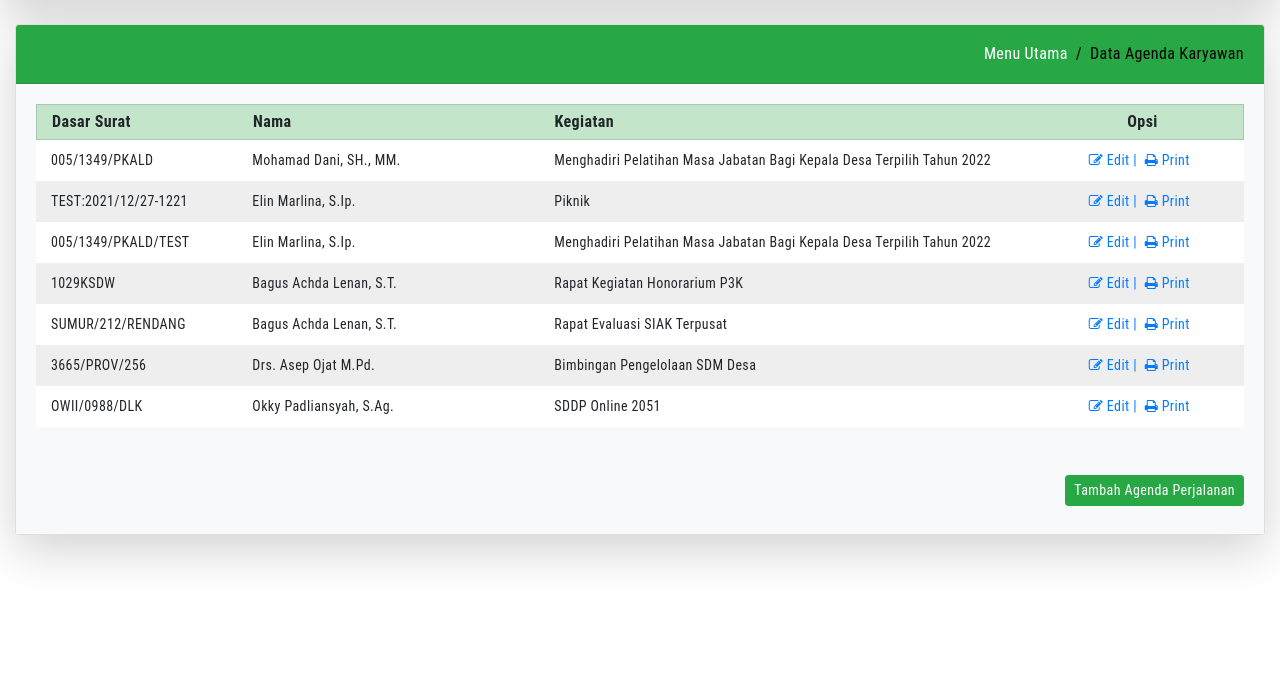
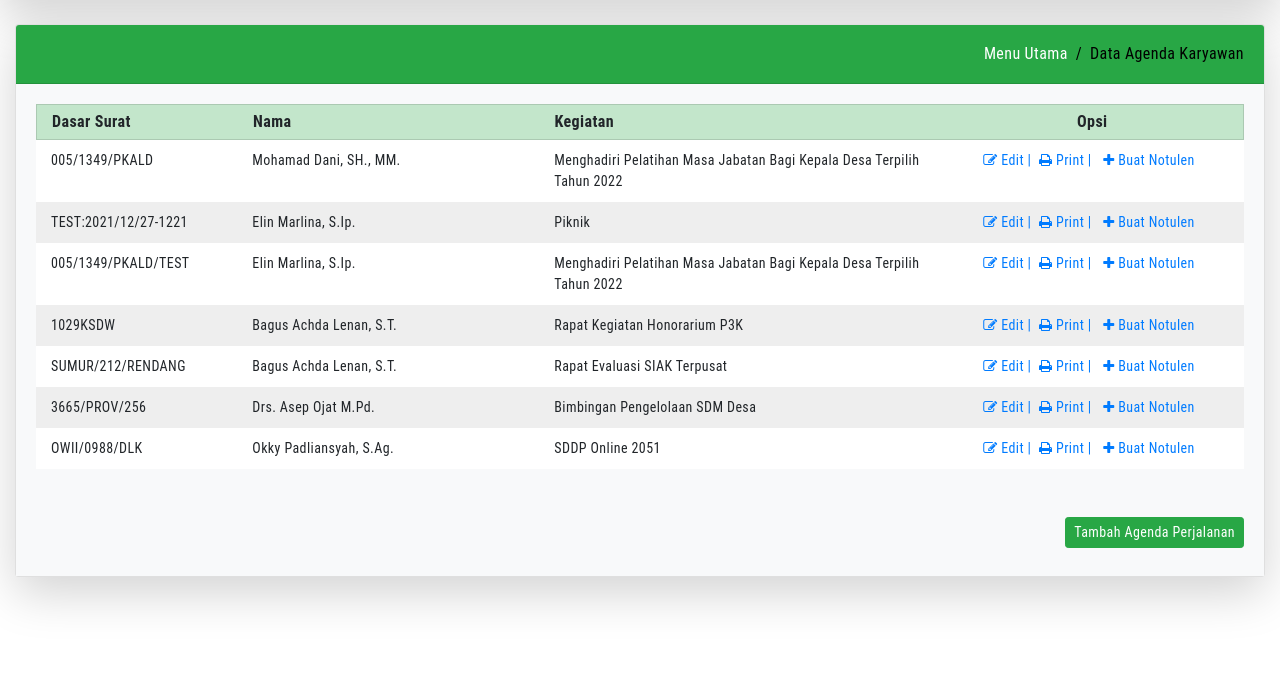
Before and after one commit to lenanbagus/realone_sppd320407, a PHP site: page /show_agenda.php in a window 1280 px wide. Shown: the part 72-771 px from the top of the page. Run offline with PHP 8.4, Linux system fonts and the light colour scheme; data comes from the database, SQL or seed files in the repository.

Commit message:
add code for generate notulen from data_agenda

```diff
--- a/data_notulen.php
+++ b/data_notulen.php
@@ -77,7 +77,7 @@
 
             </div>
             <div class="col-sm-6">
-              <textarea class="form-control" rows="5" id="comment" name="isi_notulen" placeholder="Isi notulen ..." value="<?php echo $isi_notulen; ?>"></textarea>
+              <textarea class="form-control" rows="5" id="isi_notulen" name="isi_notulen" placeholder="Isi notulen ..." value="<?php echo $isi_notulen; ?>"></textarea>
             </div>
             <div class="col">
 
--- /dev/null
+++ b/generate_notulen.php
@@ -0,0 +1,8 @@
+<div class="row my-3">
+  <div class="col-3">
+    Isi Notulen
+  </div>
+  <div class="col-9 pl-0">
+    <textarea class="form-control" rows="5" id="isi_notulen" name="isi_notulen"></textarea>
+  </div>
+</div>
--- a/process_asn.php
+++ b/process_asn.php
@@ -29,8 +29,6 @@ $nip_b = '';
 $nip_c = '';
 $id_asn = '';
 $id_agenda = '';
-$isi_notulen = '';
-
 $isi_notulen = '';
 
 if (isset($_POST['save'])) {
@@ -214,11 +212,13 @@ if (isset($_POST['update2'])) {
 
 //notulen_action
 if (isset($_POST['save3'])) {
+    echo $id_agenda;
     $isi_notulen = $_POST['isi_notulen'];
     $id_agenda = $_POST['id_agenda'];
 
     $mysqli->query("INSERT INTO data_notulen (isi_notulen,id_agenda) VALUES ('$isi_notulen','$id_agenda')") or die($mysqli->error);
-    header("location: data_notulen.php");
+
+    header("location: show_notulen.php");
 }
 
 if (isset($_GET['delete3'])) {
@@ -247,3 +247,14 @@ if (isset($_POST['update3'])) {
     $_SESSION['msg_type'] = "warning";
     header("location: show_agenda.php");
 }
+
+
+// Generate notulen
+if (isset($_POST['generate_notulen'])) {
+    $id_agenda = $_POST['id_agenda'];
+    $isi_notulen = $_POST['isi_notulen'];
+
+    $mysqli->query("INSERT INTO data_notulen (isi_notulen,id_agenda) VALUES ('$isi_notulen','$id_agenda')") or die($mysqli->error);
+
+    header("location: show_notulen.php");
+}
--- a/show_agenda.php
+++ b/show_agenda.php
@@ -74,10 +74,10 @@
 					<div class="col-12 col-lg-3">
 						<strong>Nama</strong>
 					</div>
-					<div class="col-12 col-lg-5">
+					<div class="col-12 col-lg-4">
 						<strong>Kegiatan</strong>
 					</div>
-					<div class="col-12 col-lg-2 text-center">
+					<div class="col-12 col-lg-3 text-center">
 						<strong>Opsi</strong>
 					</div>
 				</div>
@@ -213,10 +213,10 @@
 						<div class="col-12 col-lg-3">
 							<?php echo $row['name']; ?>
 						</div>
-						<div class="col-12 col-lg-5">
+						<div class="col-12 col-lg-4">
 							<?php echo $row['kegiatan']; ?>
 						</div>
-						<div class="col-12 col-lg-2 text-center">
+						<div class="col-12 col-lg-3 text-center">
 							<a href="data_agenda.php?edit2=<?php echo $row['id']; ?>" class="mr-1">
 								<i class="fa fa-pencil-square-o" aria-hidden="true" data-toggle="tooltip" data-placement="bottom" title="Edit"></i> Edit |
 							</a>
@@ -251,7 +251,7 @@
 
 							<!-- Preview Modal #start -->
 							<a href="" data-toggle="modal" data-target="#cetakSspd<?php echo $row['id']; ?>" class="mr-2">
-								<i class="fa fa-print" aria-hidden="true" data-toggle="tooltip" data-placement="bottom" title="Cetak"></i> Print
+								<i class="fa fa-print" aria-hidden="true" data-toggle="tooltip" data-placement="bottom" title="Cetak"></i> Print |
 							</a>
 
 							<div class="modal fade bd-example-modal-lg" id="cetakSspd<?php echo $row['id']; ?>" data-backdrop="static" data-keyboard="false" tabindex="-1" aria-labelledby="cetakSspdLabel" aria-hidden="true">
@@ -279,6 +279,38 @@
 								</div>
 							</div>
 							<!-- Preview Modal #end -->
+
+							<!-- Generate Notulen Modal #start -->
+							<a href="" data-toggle="modal" data-target="#generateNotulen-<?php echo $row['id']; ?>" class="mr-2">
+								<i class="fa fa-plus" aria-hidden="true" data-toggle="tooltip" data-placement="bottom" title="Cetak"></i> Buat Notulen
+							</a>
+
+							<div class="modal fade bd-example-modal-lg" id="generateNotulen-<?php echo $row['id']; ?>" data-backdrop="static" data-keyboard="false" tabindex="-1" aria-labelledby="generateNotulenLabel" aria-hidden="true">
+								<form action="process_asn.php" method="post">
+									<input type="hidden" name="id_agenda" value="<?php echo $row['id']; ?>">
+
+									<div class="modal-dialog modal-lg">
+										<div class="modal-content">
+											<div class="modal-header">
+												<h6 class="modal-title" id="generateNotulenLabel">
+													<strong><?php echo $row['kegiatan']; ?></strong>
+												</h6>
+												<button type="button" class="close" data-dismiss="modal" aria-label="Close">
+													<span aria-hidden="true">&times;</span>
+												</button>
+											</div>
+											<div class="modal-body text-left">
+												<?php include 'generate_notulen.php'; ?>
+											</div>
+											<div class="modal-footer">
+												<button type="button" class="btn btn-secondary" data-dismiss="modal">Batal</button>
+												<button class="btn btn-primary" type="submit" name="generate_notulen">Buat Notulen</button>
+											</div>
+										</div>
+									</div>
+								</form>
+							</div>
+							<!-- Generate Notulen Modal #end -->
 						</div>
 					</div>
 				<?php endwhile; ?>
```
Also changed, not shown: show_notulen.php (+4 -4 lines).
